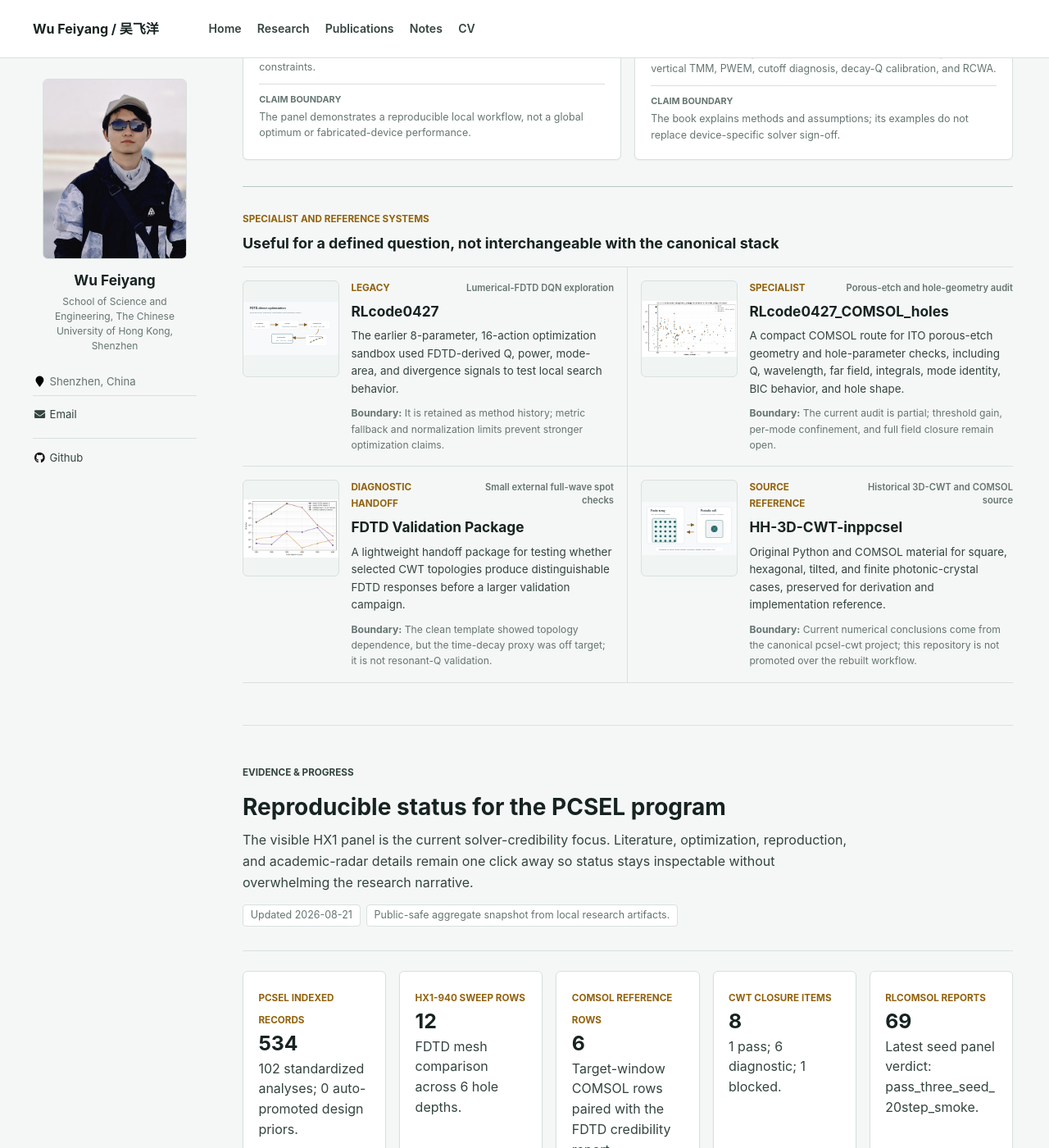
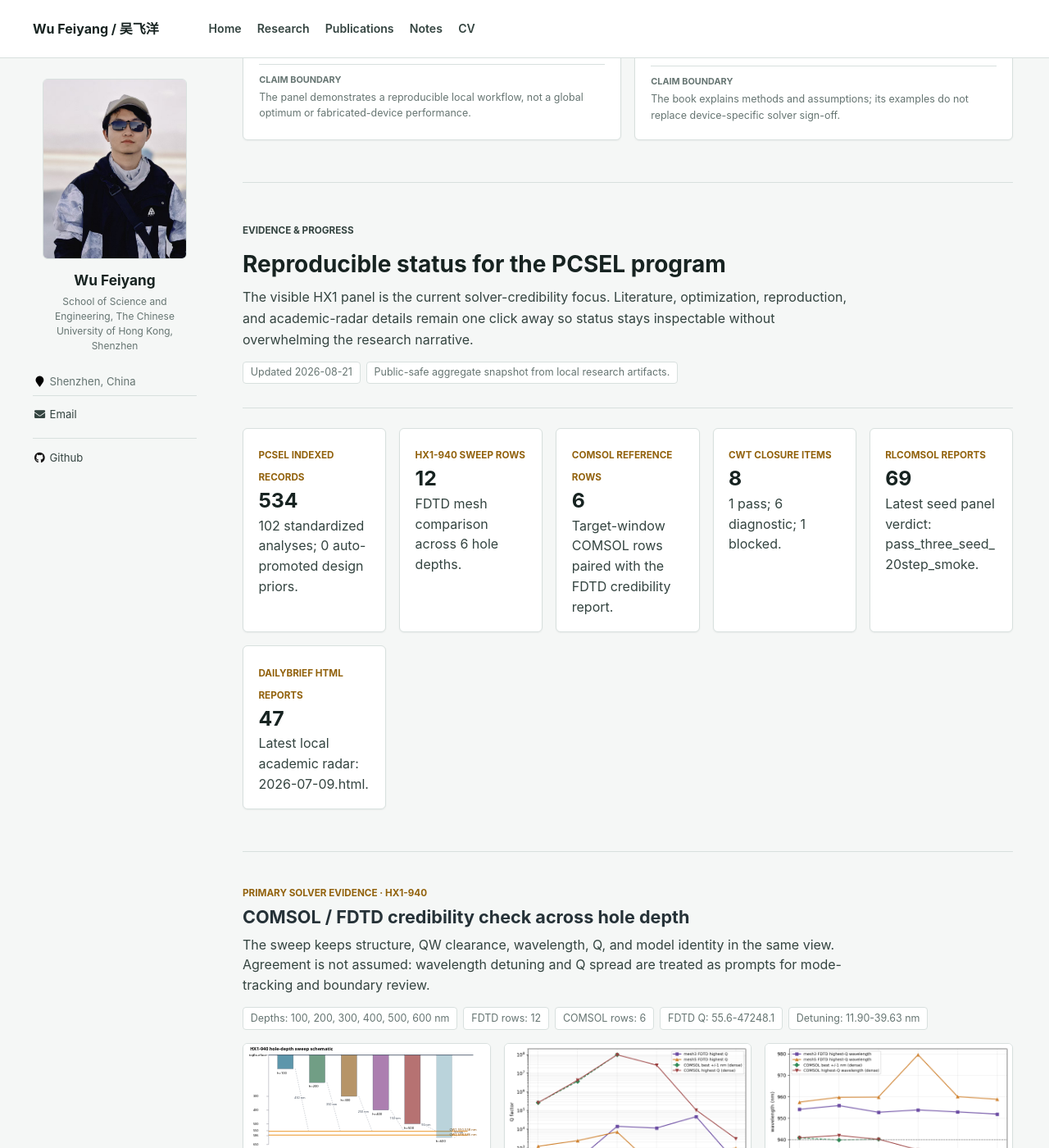
Before and after one commit to wfy-op/wfy-op.github.io, a Jekyll site: the page built from _pages/research-pcsel.md, in a window 1280 px wide and 1400 px high, scrolled down 6126 px. Shown: the whole window at 82% size. Built offline with Jekyll 4.4.1, drawn with Linux system fonts in a browser that asks for light colours; some of the changed text lies outside the part shown.

Commit message:
refactor: remove secondary PCSEL projects

```diff
--- a/_data/pcsel_projects.yml
+++ b/_data/pcsel_projects.yml
@@ -44,36 +44,3 @@ core:
     boundary: "The book explains methods and assumptions; its examples do not replace device-specific solver sign-off."
     image: "/images/research/pcsel_device_concept.png"
     alt: "GaAs PCSEL layer and emission concept used across the theory and engineering workflow"
-
-specialist:
-  - name: "RLcode0427"
-    tier: "Legacy"
-    role: "Lumerical-FDTD DQN exploration"
-    summary: "The earlier 8-parameter, 16-action optimization sandbox used FDTD-derived Q, power, mode-area, and divergence signals to test local search behavior."
-    boundary: "It is retained as method history; metric fallback and normalization limits prevent stronger optimization claims."
-    image: "/images/research/pcsel_optimization_map.svg"
-    alt: "PCSEL solver-driven optimization workflow from candidate generation to metric review"
-
-  - name: "RLcode0427_COMSOL_holes"
-    tier: "Specialist"
-    role: "Porous-etch and hole-geometry audit"
-    summary: "A compact COMSOL route for ITO porous-etch geometry and hole-parameter checks, including Q, wavelength, far field, integrals, mode identity, BIC behavior, and hole shape."
-    boundary: "The current audit is partial; threshold gain, per-mode confinement, and full field closure remain open."
-    image: "/images/research/agent-reports/agent_report_ito_intrusion.png"
-    alt: "COMSOL geometry view used to audit ITO intrusion and porous-etch hole parameters"
-
-  - name: "FDTD Validation Package"
-    tier: "Diagnostic handoff"
-    role: "Small external full-wave spot checks"
-    summary: "A lightweight handoff package for testing whether selected CWT topologies produce distinguishable FDTD responses before a larger validation campaign."
-    boundary: "The clean template showed topology dependence, but the time-decay proxy was off target; it is not resonant-Q validation."
-    image: "/images/research/agent-reports/agent_report_fdtd_comsol.png"
-    alt: "Representative comparison figure used in PCSEL FDTD and COMSOL diagnostic work"
-
-  - name: "HH-3D-CWT-inppcsel"
-    tier: "Source reference"
-    role: "Historical 3D-CWT and COMSOL source"
-    summary: "Original Python and COMSOL material for square, hexagonal, tilted, and finite photonic-crystal cases, preserved for derivation and implementation reference."
-    boundary: "Current numerical conclusions come from the canonical pcsel-cwt project; this repository is not promoted over the rebuilt workflow."
-    image: "/images/research/pcsel_finite_array_workflow.svg"
-    alt: "Finite-array and periodic-cell PCSEL modeling workflow"
--- a/_includes/pcsel-project-portfolio.html
+++ b/_includes/pcsel-project-portfolio.html
@@ -1,8 +1,8 @@
 <section id="local-projects" class="pcsel-project-portfolio" aria-labelledby="local-projects-title">
   <header class="pcsel-project-portfolio__header">
     <span class="pcsel-project-portfolio__eyebrow">Local project map · verified {{ site.data.pcsel_projects.updated }}</span>
-    <h2 id="local-projects-title">Nine projects, one PCSEL evidence chain</h2>
-    <p>Five canonical systems carry the current literature, modeling, optimization, and theory work. Four narrower repositories preserve specialist checks, diagnostic handoffs, and implementation history without blurring their evidence level.</p>
+    <h2 id="local-projects-title">Five projects, one PCSEL evidence chain</h2>
+    <p>Five canonical systems carry the current literature, modeling, optimization, and theory work, with evidence boundaries kept explicit across the workflow.</p>
   </header>
 
   <div class="pcsel-project-grid">
@@ -27,28 +27,4 @@
     {% endfor %}
   </div>
 
-  <div class="pcsel-specialist-projects">
-    <div class="pcsel-specialist-projects__heading">
-      <span>Specialist and reference systems</span>
-      <h3>Useful for a defined question, not interchangeable with the canonical stack</h3>
-    </div>
-    <div class="pcsel-specialist-projects__list">
-      {% for project in site.data.pcsel_projects.specialist %}
-      <article class="pcsel-specialist-project">
-        <figure class="pcsel-specialist-project__media">
-          <img src="{{ project.image | relative_url }}" alt="{{ project.alt }}" loading="lazy">
-        </figure>
-        <div class="pcsel-specialist-project__body">
-          <div class="pcsel-project-card__meta">
-            <span>{{ project.tier }}</span>
-            <small>{{ project.role }}</small>
-          </div>
-          <h4>{{ project.name }}</h4>
-          <p>{{ project.summary }}</p>
-          <p class="pcsel-specialist-project__boundary"><strong>Boundary:</strong> {{ project.boundary }}</p>
-        </div>
-      </article>
-      {% endfor %}
-    </div>
-  </div>
 </section>
--- a/assets/css/wfy-modern.scss
+++ b/assets/css/wfy-modern.scss
@@ -326,7 +326,6 @@ button:focus-visible,
 .pcsel-stack-card__tag,
 .pcsel-project-portfolio__eyebrow,
 .pcsel-project-card__meta span,
-.pcsel-specialist-projects__heading > span,
 .workstream-showcase__eyebrow,
 .workstream-card__tag,
 .agent-report-card__tag,
@@ -714,8 +713,7 @@ button:focus-visible,
   border-bottom: 0;
 }
 
-.pcsel-project-card__media img,
-.pcsel-specialist-project__media img {
+.pcsel-project-card__media img {
   width: 100%;
   height: 100%;
   margin: 0;
@@ -743,8 +741,7 @@ button:focus-visible,
   text-align: right;
 }
 
-.pcsel-project-card h3,
-.pcsel-specialist-project h4 {
+.pcsel-project-card h3 {
   margin: 0 0 0.5rem;
   color: var(--portal-ink);
   font-size: 1.08rem;
@@ -752,8 +749,7 @@ button:focus-visible,
   overflow-wrap: anywhere;
 }
 
-.pcsel-project-card__body > p,
-.pcsel-specialist-project__body > p {
+.pcsel-project-card__body > p {
   margin: 0;
   color: var(--portal-text);
   font-size: 0.84rem;
@@ -784,63 +780,6 @@ button:focus-visible,
   color: var(--portal-muted);
   font-size: 0.78rem;
   line-height: 1.55;
-}
-
-.pcsel-specialist-projects {
-  margin-top: 2rem;
-  padding-top: 1.5rem;
-  border-top: 1px solid var(--portal-line-strong);
-}
-
-.pcsel-specialist-projects__heading {
-  max-width: 720px;
-  margin-bottom: 1rem;
-}
-
-.pcsel-specialist-projects__heading h3 {
-  margin: 0.3rem 0 0;
-  font-size: 1.12rem;
-  line-height: 1.4;
-}
-
-.pcsel-specialist-projects__list {
-  display: grid;
-  grid-template-columns: repeat(2, minmax(0, 1fr));
-  border-top: 1px solid var(--portal-line);
-}
-
-.pcsel-specialist-project {
-  display: grid;
-  min-width: 0;
-  grid-template-columns: 118px minmax(0, 1fr);
-  gap: 0.9rem;
-  padding: 1rem 0;
-  border-bottom: 1px solid var(--portal-line);
-}
-
-.pcsel-specialist-project:nth-child(odd) {
-  padding-right: 1rem;
-  border-right: 1px solid var(--portal-line);
-}
-
-.pcsel-specialist-project:nth-child(even) {
-  padding-left: 1rem;
-}
-
-.pcsel-specialist-project__media {
-  width: 118px;
-  aspect-ratio: 1 / 1;
-  margin: 0;
-  overflow: hidden;
-  border: 1px solid var(--portal-line);
-  border-radius: var(--portal-radius);
-  background: var(--portal-surface-soft);
-}
-
-.pcsel-specialist-project__boundary {
-  margin-top: 0.55rem !important;
-  color: var(--portal-muted) !important;
-  font-size: 0.76rem !important;
 }
 
 .home-feature {
@@ -1716,17 +1655,6 @@ code {
     aspect-ratio: 16 / 9;
     border-right: 0;
     border-bottom: 1px solid var(--portal-line);
-  }
-
-  .pcsel-specialist-projects__list {
-    grid-template-columns: 1fr;
-  }
-
-  .pcsel-specialist-project,
-  .pcsel-specialist-project:nth-child(odd),
-  .pcsel-specialist-project:nth-child(even) {
-    padding: 1rem 0;
-    border-right: 0;
   }
 
   .pcsel-project-card__meta {
```
Also changed, not shown: tests/test_site_frontend.py (+11 -9 lines).
